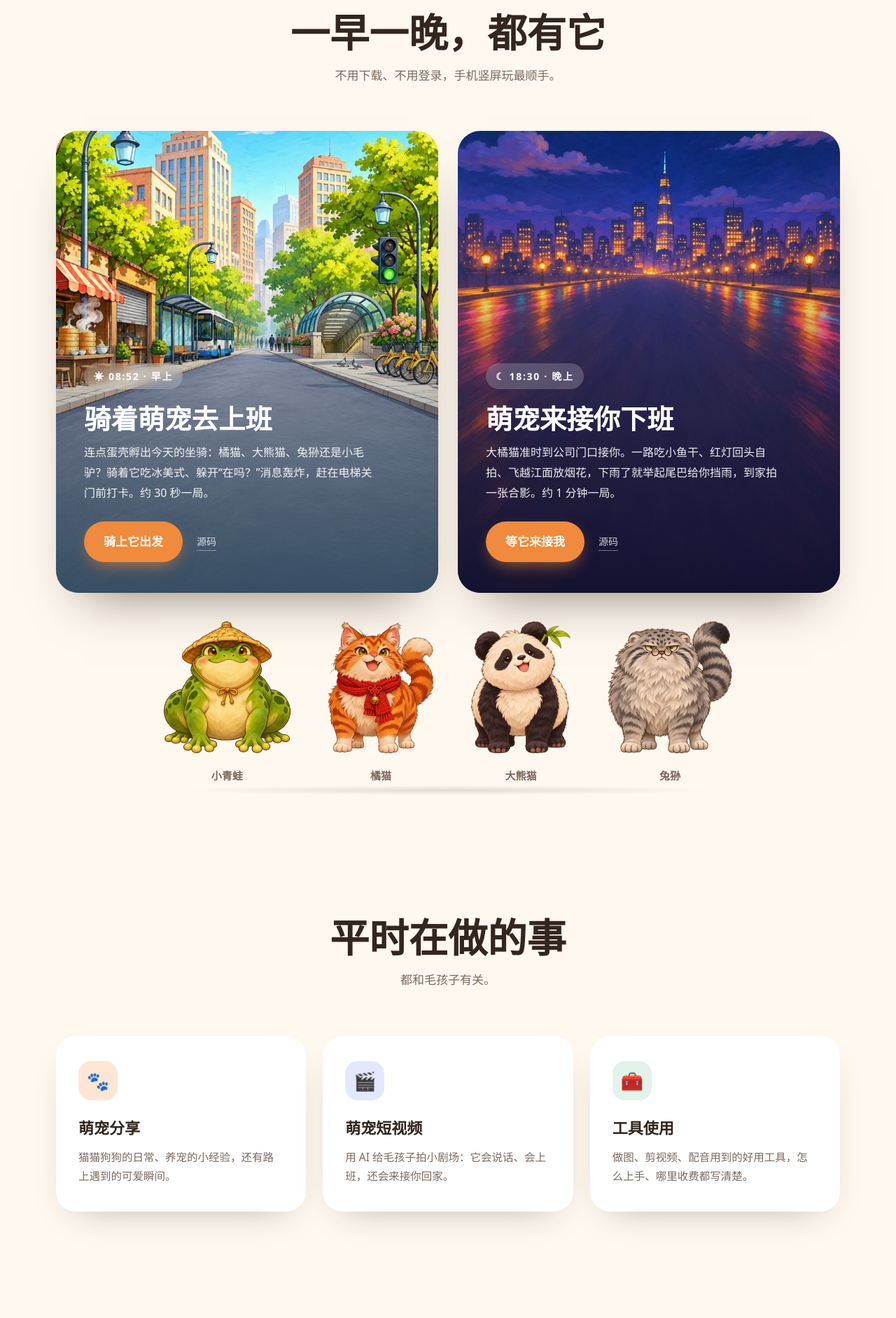
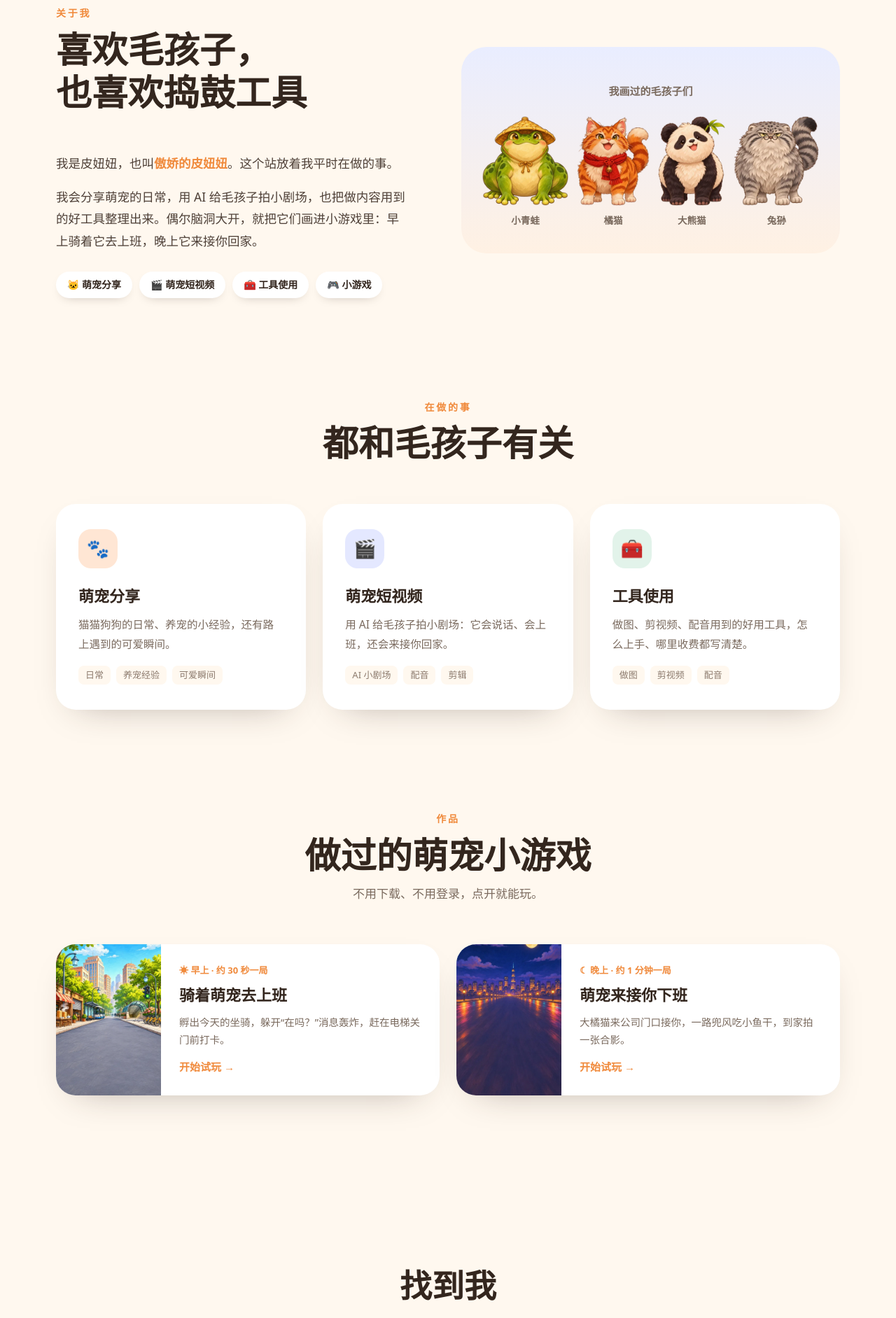
Before and after one commit to pi-niuniu/pi-niuniu.github.io, a plain HTML site: page index.html in a window 1280 px wide. Shown: the part 917-2800 px from the top of the page at 70% size. Drawn offline with Linux system fonts and the light colour scheme.

Commit message:
主页改版：全新视觉，只展示本账号作品

```diff
--- a/index.html
+++ b/index.html
@@ -3,18 +3,18 @@
 <head>
 <meta charset="UTF-8">
 <meta name="viewport" content="width=device-width, initial-scale=1, viewport-fit=cover">
-<title>皮妞妞 · 萌宠分享与萌宠小游戏</title>
-<meta name="description" content="皮妞妞：萌宠分享、萌宠短视频和好用的小工具。《骑着萌宠去上班》《萌宠来接你下班》在线试玩。">
+<title>皮妞妞 · 个人主页</title>
+<meta name="description" content="皮妞妞的个人主页：萌宠分享、萌宠短视频、好用的工具，还有两款点开就能玩的萌宠小游戏。">
 <meta name="theme-color" content="#2A3266">
 <style>
 :root{
   --dusk:#2A3266;
-  --peri:#7183D9;
+  --orange:#F08A3C;
   --peach:#F7B08A;
-  --orange:#F08A3C;
   --milk:#FFF8EF;
   --cocoa:#33261E;
   --muted:#7A6A5E;
+  --line:#EEDFCF;
   --round:"Yuanti SC","PingFang SC","Hiragino Maru Gothic ProN","Microsoft YaHei","Noto Sans SC",system-ui,sans-serif;
   --sans:"PingFang SC","Hiragino Sans GB","Microsoft YaHei","Noto Sans SC",system-ui,sans-serif;
 }
@@ -33,71 +33,74 @@ nav ul{display:flex;gap:30px;list-style:none;font-size:15px;font-weight:500}
 nav ul a{text-decoration:none;opacity:.85}
 nav ul a:hover{opacity:1}
 
-/* 首屏：黄昏天空 + 飞奔的大橘猫 */
-.hero{position:relative;min-height:100vh;overflow:hidden;color:#fff;
-  background:linear-gradient(180deg,#232A5C 0%,#3E4C9A 30%,#7C86CF 55%,#E7A6A0 78%,#F8C595 100%)}
-.stars{position:absolute;inset:0;background-image:
-  radial-gradient(1.5px 1.5px at 12% 14%,#fff,transparent),radial-gradient(1px 1px at 28% 8%,#fff,transparent),
-  radial-gradient(1.5px 1.5px at 46% 18%,#fff,transparent),radial-gradient(1px 1px at 63% 6%,#fff,transparent),
-  radial-gradient(1.5px 1.5px at 78% 16%,#fff,transparent),radial-gradient(1px 1px at 90% 9%,#fff,transparent),
-  radial-gradient(1px 1px at 36% 26%,#fff,transparent),radial-gradient(1px 1px at 84% 28%,#fff,transparent);opacity:.75}
+/* 首屏 */
+.hero{position:relative;min-height:100vh;overflow:hidden;color:#fff;background:linear-gradient(180deg,#232A5C 0%,#3E4C9A 30%,#7C86CF 55%,#E7A6A0 78%,#F8C595 100%)}
+.stars{position:absolute;inset:0;background-image:radial-gradient(1.5px 1.5px at 12% 14%,#fff,transparent),radial-gradient(1px 1px at 28% 8%,#fff,transparent),radial-gradient(1.5px 1.5px at 46% 18%,#fff,transparent),radial-gradient(1px 1px at 63% 6%,#fff,transparent),radial-gradient(1.5px 1.5px at 78% 16%,#fff,transparent),radial-gradient(1px 1px at 90% 9%,#fff,transparent),radial-gradient(1px 1px at 36% 26%,#fff,transparent),radial-gradient(1px 1px at 84% 28%,#fff,transparent);opacity:.75}
 .moon{position:absolute;left:47%;top:11%;width:84px;height:84px;border-radius:50%;background:radial-gradient(circle at 35% 35%,#FFF6DC,#F7DFA6 60%,#EBC57E);box-shadow:0 0 80px 20px rgba(255,230,170,.35)}
 .city{position:absolute;left:0;right:0;bottom:0;height:17vh;min-height:110px;background:linear-gradient(180deg,#4A3F78,#2E2752);clip-path:polygon(0 70%,4% 70%,4% 48%,7% 48%,7% 40%,10% 40%,10% 58%,15% 58%,15% 30%,17% 26%,19% 30%,19% 52%,24% 52%,24% 44%,29% 44%,29% 64%,34% 64%,34% 36%,37% 36%,37% 20%,38% 16%,39% 20%,39% 36%,42% 36%,42% 56%,48% 56%,48% 42%,53% 42%,53% 62%,58% 62%,58% 34%,62% 34%,62% 50%,67% 50%,67% 28%,69% 24%,71% 28%,71% 46%,76% 46%,76% 60%,81% 60%,81% 38%,86% 38%,86% 54%,91% 54%,91% 44%,96% 44%,96% 66%,100% 66%,100% 100%,0 100%)}
-.city::before{content:"";position:absolute;inset:-40% 0 0;background:rgba(74,63,120,.35);clip-path:polygon(0 80%,8% 80%,8% 60%,13% 60%,13% 72%,22% 72%,22% 50%,27% 50%,27% 70%,45% 70%,45% 55%,50% 55%,50% 74%,63% 74%,63% 58%,68% 58%,68% 76%,79% 76%,79% 56%,84% 56%,84% 72%,100% 72%,100% 100%,0 100%)}
-.city::after{content:"";position:absolute;inset:0;background-image:radial-gradient(2px 3px at 10% 70%,#FFD48A,transparent),radial-gradient(2px 3px at 19% 50%,#FFD48A,transparent),radial-gradient(2px 3px at 43% 40%,#FFD48A,transparent),radial-gradient(2px 3px at 49% 70%,#FFD48A,transparent),radial-gradient(2px 3px at 67% 45%,#FFD48A,transparent),radial-gradient(2px 3px at 74% 62%,#FFD48A,transparent),radial-gradient(2px 3px at 86% 66%,#FFD48A,transparent),radial-gradient(2px 3px at 30% 62%,#FFD48A,transparent)}
-.hero-in{position:relative;z-index:2;min-height:100vh;display:grid;grid-template-columns:1fr 1.15fr;align-items:center;gap:20px;padding-top:80px;padding-bottom:22vh}
-.hero h1{font-family:var(--round);font-weight:800;font-size:clamp(64px,9vw,132px);line-height:1;letter-spacing:.02em;text-shadow:0 8px 40px rgba(30,20,70,.35)}
-.hero .tag{font-family:var(--round);font-weight:700;font-size:clamp(22px,2.4vw,32px);line-height:1.5;margin:26px 0 18px}
+.hero-in{position:relative;z-index:2;min-height:100vh;display:grid;grid-template-columns:1fr 1.15fr;align-items:center;gap:20px;padding-top:80px;padding-bottom:20vh}
+.hi{font-family:var(--round);font-weight:700;font-size:20px;opacity:.9}
+.hero h1{font-family:var(--round);font-weight:800;font-size:clamp(64px,9vw,132px);line-height:1.05;letter-spacing:.02em;text-shadow:0 8px 40px rgba(30,20,70,.35);margin-top:6px}
+.hero .tag{font-family:var(--round);font-weight:700;font-size:clamp(21px,2.2vw,30px);line-height:1.55;margin:22px 0 16px}
 .hero .tag span{color:#FFD9A8}
 .hero p{max-width:26em;opacity:.9;font-size:16.5px}
-.cta{display:flex;gap:16px;margin-top:36px;flex-wrap:wrap}
+.cta{display:flex;gap:16px;margin-top:34px;flex-wrap:wrap}
 .btn{display:inline-flex;align-items:center;gap:8px;background:var(--orange);color:#fff;text-decoration:none;font-family:var(--round);font-weight:700;font-size:17px;padding:14px 28px;border-radius:999px;box-shadow:0 10px 24px -8px rgba(240,138,60,.7);transition:transform .2s,box-shadow .2s}
-.btn:hover{transform:translateY(-2px);box-shadow:0 16px 30px -10px rgba(240,138,60,.8)}
+.btn:hover{transform:translateY(-2px)}
 .btn.light{background:rgba(255,255,255,.16);box-shadow:inset 0 0 0 1.5px rgba(255,255,255,.55)}
-.flyer{position:relative}
 .flyer img{width:118%;max-width:none;margin-left:-6%;height:auto;filter:drop-shadow(0 30px 40px rgba(30,20,70,.35));animation:float 5s ease-in-out infinite}
 @keyframes float{0%,100%{transform:translateY(0) rotate(-1.5deg)}50%{transform:translateY(-18px) rotate(1deg)}}
 
-/* 昼夜对开 */
-section{padding:130px 0}
-.title{text-align:center;margin-bottom:64px}
-.title h2{font-family:var(--round);font-weight:800;font-size:clamp(36px,4.4vw,58px);line-height:1.2}
-.title p{color:var(--muted);margin-top:12px}
-.diptych{display:grid;grid-template-columns:1fr 1fr;gap:28px}
-.panel{position:relative;border-radius:32px;overflow:hidden;min-height:660px;display:flex;flex-direction:column;justify-content:flex-end;color:#fff;box-shadow:0 40px 70px -40px rgba(51,38,30,.6);isolation:isolate}
-.panel img{position:absolute;inset:0;width:100%;height:100%;object-fit:cover;z-index:-2;transition:transform 1.2s ease}
-.panel:hover img{transform:scale(1.04)}
-.panel::before{content:"";position:absolute;inset:0;z-index:-1}
-.panel.am::before{background:linear-gradient(180deg,rgba(255,255,255,0) 35%,rgba(43,70,92,.85) 100%)}
-.panel.pm::before{background:linear-gradient(180deg,rgba(0,0,0,0) 30%,rgba(18,16,46,.92) 100%)}
-.panel .in{padding:40px 40px 44px}
-.clock{display:inline-flex;align-items:center;gap:8px;font-family:var(--round);font-weight:700;font-size:14px;letter-spacing:.12em;background:rgba(255,255,255,.2);backdrop-filter:blur(8px);-webkit-backdrop-filter:blur(8px);padding:6px 14px;border-radius:999px}
-.panel h3{font-family:var(--round);font-weight:800;font-size:clamp(30px,3vw,42px);line-height:1.25;margin:18px 0 10px}
-.panel p{opacity:.92;font-size:16px;max-width:26em;margin-bottom:26px}
-.panel .acts{display:flex;align-items:center;gap:20px}
-.panel .src{font-size:14px;opacity:.8;text-decoration:none;border-bottom:1px solid rgba(255,255,255,.5)}
-.panel .src:hover{opacity:1}
+section{padding:120px 0}
+.title{margin-bottom:56px}
+.title.c{text-align:center}
+.title small{font-family:var(--round);font-weight:700;font-size:14px;letter-spacing:.2em;color:var(--orange)}
+.title h2{font-family:var(--round);font-weight:800;font-size:clamp(34px,4vw,52px);line-height:1.2;margin-top:6px}
+.title p{color:var(--muted);margin-top:10px}
 
-/* 宠物阵容 */
-.parade{display:flex;justify-content:center;align-items:flex-end;gap:clamp(10px,4vw,56px);padding:40px 0 0}
-.parade figure{text-align:center}
-.parade img{height:clamp(110px,15vw,190px);width:auto;transition:transform .35s cubic-bezier(.3,1.6,.5,1)}
-.parade figure:hover img{transform:translateY(-14px)}
-.parade figcaption{font-family:var(--round);font-weight:700;font-size:15px;margin-top:8px;color:var(--muted)}
-.ground{height:14px;max-width:760px;margin:0 auto;border-radius:50%;background:radial-gradient(ellipse,rgba(51,38,30,.14),transparent 70%)}
+/* 关于我 */
+.about{display:grid;grid-template-columns:1fr 1fr;gap:72px;align-items:center}
+.about .text p{font-size:17.5px;color:#4E4038}
+.about .text p + p{margin-top:16px}
+.about .text b{color:var(--orange);font-weight:700}
+.likes{display:flex;flex-wrap:wrap;gap:10px;margin-top:28px}
+.likes span{font-family:var(--round);font-weight:700;font-size:14px;background:#fff;border-radius:999px;padding:6px 16px;box-shadow:0 6px 16px -10px rgba(51,38,30,.4)}
+.stage{background:linear-gradient(180deg,#E9EDFF 0%,#FFF1E3 100%);border-radius:36px;padding:50px 30px 34px;text-align:center}
+.stage .cap{font-family:var(--round);font-weight:700;font-size:15px;color:var(--muted);margin-bottom:22px}
+.parade{display:flex;justify-content:center;align-items:flex-end;gap:12px}
+.parade figure img{height:clamp(90px,10vw,150px);width:auto;transition:transform .35s cubic-bezier(.3,1.6,.5,1)}
+.parade figure:hover img{transform:translateY(-12px)}
+.parade figcaption{font-family:var(--round);font-weight:700;font-size:13.5px;color:var(--muted)}
 
-/* 日常 */
+/* 在做的事 */
 .daily{display:grid;grid-template-columns:repeat(3,1fr);gap:24px}
 .card{background:#fff;border-radius:28px;padding:36px 32px;box-shadow:0 20px 50px -30px rgba(51,38,30,.4)}
 .card .ico{width:56px;height:56px;border-radius:18px;display:grid;place-items:center;font-size:26px;margin-bottom:20px}
 .card:nth-child(1) .ico{background:#FFE6D4}.card:nth-child(2) .ico{background:#E4E8FF}.card:nth-child(3) .ico{background:#E2F3EA}
 .card h3{font-family:var(--round);font-weight:800;font-size:22px;margin-bottom:8px}
 .card p{color:var(--muted);font-size:15.5px}
+.card ul{list-style:none;margin-top:16px;display:flex;flex-wrap:wrap;gap:8px}
+.card li{font-size:13px;color:#8C7B6E;background:var(--milk);border-radius:8px;padding:2px 10px}
 
-footer{padding:40px 0 56px;color:var(--muted);font-size:14px}
-footer .wrap{display:flex;justify-content:space-between;flex-wrap:wrap;gap:12px;border-top:1px solid #EEDFCF;padding-top:30px}
-footer a{text-decoration:none}
-footer a:hover{color:var(--orange)}
+/* 作品：紧凑卡片 */
+.games{display:grid;grid-template-columns:1fr 1fr;gap:24px}
+.game{display:grid;grid-template-columns:150px 1fr;background:#fff;border-radius:28px;overflow:hidden;text-decoration:none;box-shadow:0 20px 50px -30px rgba(51,38,30,.4);transition:transform .25s,box-shadow .25s}
+.game:hover{transform:translateY(-4px);box-shadow:0 26px 54px -28px rgba(51,38,30,.5)}
+.game .thumb{position:relative;min-height:210px}
+.game .thumb img{position:absolute;inset:0;width:100%;height:100%;object-fit:cover}
+.game .body{padding:26px}
+.game .when{font-family:var(--round);font-weight:700;font-size:13px;color:var(--orange)}
+.game h3{font-family:var(--round);font-weight:800;font-size:22px;margin:4px 0 6px}
+.game p{font-size:14.5px;color:var(--muted);line-height:1.75}
+.game .go{display:inline-block;margin-top:12px;font-family:var(--round);font-weight:700;font-size:15px;color:var(--orange)}
+
+/* 找到我 */
+.contact{text-align:center;padding:110px 0 100px}
+.contact h2{font-family:var(--round);font-weight:800;font-size:clamp(32px,3.6vw,46px)}
+.contact p{color:var(--muted);margin:12px 0 30px}
+
+footer{padding:0 0 50px;color:var(--muted);font-size:14px}
+footer .wrap{display:flex;justify-content:space-between;flex-wrap:wrap;gap:12px;border-top:1px solid var(--line);padding-top:28px}
 
 .reveal{opacity:0;transform:translateY(28px);transition:opacity .9s ease,transform .9s ease}
 .reveal.in{opacity:1;transform:none}
@@ -108,13 +111,17 @@ footer a:hover{color:var(--orange)}
   .hero p{margin:0 auto}.cta{justify-content:center}
   .flyer img{width:100%;margin-left:0}
   .moon{width:56px;height:56px;left:auto;right:8%;top:12%}
-  .diptych{grid-template-columns:1fr}
-  .panel{min-height:560px}
-  .daily{grid-template-columns:1fr}
-  section{padding:90px 0}
+  .about{grid-template-columns:1fr;gap:44px}
+  .daily,.games{grid-template-columns:1fr}
+  section{padding:84px 0}
   nav ul{gap:18px;font-size:14px}
 }
-@media (max-width:520px){ .panel .in{padding:28px 24px 32px} nav ul li:first-child{display:none} .parade{gap:6px} .parade img{height:auto;width:20vw} .parade figcaption{font-size:13px} }
+@media (max-width:520px){
+  nav ul li:nth-child(2){display:none}
+  .parade{gap:4px}.parade figure img{height:auto;width:19vw}
+  .game{grid-template-columns:110px 1fr}
+  .game .body{padding:20px 18px}
+}
 @media (prefers-reduced-motion:reduce){
   *{transition:none!important;animation:none!important;scroll-behavior:auto!important}
   .reveal{opacity:1;transform:none}
@@ -130,9 +137,10 @@ footer a:hover{color:var(--orange)}
   <div class="wrap">
     <a class="logo" href="#top"><svg><use href="#paw"/></svg>皮妞妞</a>
     <ul>
-      <li><a href="#games">小游戏</a></li>
-      <li><a href="#daily">日常</a></li>
-      <li><a href="https://github.com/pi-niuniu">GitHub</a></li>
+      <li><a href="#about">关于我</a></li>
+      <li><a href="#daily">在做的事</a></li>
+      <li><a href="#works">作品</a></li>
+      <li><a href="#contact">找到我</a></li>
     </ul>
   </div>
 </nav>
@@ -143,66 +151,77 @@ footer a:hover{color:var(--orange)}
   <div class="city" aria-hidden="true"></div>
   <div class="wrap hero-in">
     <div>
+      <div class="hi">你好呀，我是</div>
       <h1>皮妞妞</h1>
-      <div class="tag">早上它载你<span>去上班</span>，<br>晚上它来<span>接你回家</span>。</div>
-      <p>分享萌宠日常，做萌宠短视频，也收集好用的小工具。还做了两款萌宠通勤小游戏，点开就能玩。</p>
-      <div class="cta"><a class="btn" href="#games">去玩小游戏</a><a class="btn light" href="#daily">看看日常</a></div>
+      <div class="tag">分享<span>毛孩子</span>的日常，<br>也用 AI 给它们拍<span>小剧场</span>。</div>
+      <p>这里是我的小角落：萌宠分享、萌宠短视频、好用的工具，还有我自己做的萌宠小游戏。</p>
+      <div class="cta"><a class="btn" href="#about">认识我</a><a class="btn light" href="#works">看看作品</a></div>
     </div>
     <div class="flyer"><img src="img/leap.webp" alt="女孩骑在系着红围巾的大橘猫背上，橘猫腾空飞奔" width="1100" height="722"></div>
   </div>
 </header>
 
 <main>
-  <section id="games" aria-labelledby="games-h">
-    <div class="wrap">
-      <div class="title reveal"><h2 id="games-h">一早一晚，都有它</h2><p>不用下载、不用登录，手机竖屏玩最顺手。</p></div>
-      <div class="diptych">
-        <article class="panel am reveal">
-          <img src="img/morning.webp" alt="清晨的街道：早点铺、红绿灯和共享单车" loading="lazy" width="720" height="1280">
-          <div class="in">
-            <span class="clock">☀ 08:52 · 早上</span>
-            <h3>骑着萌宠去上班</h3>
-            <p>连点蛋壳孵出今天的坐骑：橘猫、大熊猫、兔狲还是小毛驴？骑着它吃冰美式、躲开“在吗？”消息轰炸，赶在电梯关门前打卡。约 30 秒一局。</p>
-            <div class="acts"><a class="btn" href="https://pi-niuniu.github.io/ride-pet-to-work/">骑上它出发</a><a class="src" href="https://github.com/pi-niuniu/ride-pet-to-work">源码</a></div>
-          </div>
-        </article>
-        <article class="panel pm reveal">
-          <img src="img/night.webp" alt="夜晚的江边大道，路灯一盏盏亮起" loading="lazy" width="720" height="1279">
-          <div class="in">
-            <span class="clock">☾ 18:30 · 晚上</span>
-            <h3>萌宠来接你下班</h3>
-            <p>大橘猫准时到公司门口接你。一路吃小鱼干、红灯回头自拍、飞越江面放烟花，下雨了就举起尾巴给你挡雨，到家拍一张合影。约 1 分钟一局。</p>
-            <div class="acts"><a class="btn" href="https://pi-niuniu.github.io/pet-pickup-after-work/">等它来接我</a><a class="src" href="https://github.com/pi-niuniu/pet-pickup-after-work">源码</a></div>
-          </div>
-        </article>
+  <section id="about" aria-labelledby="about-h">
+    <div class="wrap about">
+      <div class="text reveal">
+        <div class="title"><small>关于我</small><h2 id="about-h">喜欢毛孩子，<br>也喜欢捣鼓工具</h2></div>
+        <p>我是皮妞妞，也叫<b>傲娇的皮妞妞</b>。这个站放着我平时在做的事。</p>
+        <p>我会分享萌宠的日常，用 AI 给毛孩子拍小剧场，也把做内容用到的好工具整理出来。偶尔脑洞大开，就把它们画进小游戏里：早上骑着它去上班，晚上它来接你回家。</p>
+        <div class="likes"><span>🐱 萌宠分享</span><span>🎬 萌宠短视频</span><span>🧰 工具使用</span><span>🎮 小游戏</span></div>
       </div>
-
-      <div class="parade reveal" aria-label="可以孵出的坐骑">
-        <figure><img src="img/frog_front.webp" alt="戴斗笠的小青蛙" width="308" height="320"><figcaption>小青蛙</figcaption></figure>
-        <figure><img src="img/cat_front.webp" alt="系红围巾的橘猫" width="260" height="320"><figcaption>橘猫</figcaption></figure>
-        <figure><img src="img/gpanda_front.webp" alt="大熊猫" width="241" height="320"><figcaption>大熊猫</figcaption></figure>
-        <figure><img src="img/manul_front.webp" alt="兔狲" width="304" height="320"><figcaption>兔狲</figcaption></figure>
+      <div class="stage reveal" aria-label="小游戏里的毛孩子们">
+        <div class="cap">我画过的毛孩子们</div>
+        <div class="parade">
+          <figure><img src="img/frog_front.webp" alt="戴斗笠的小青蛙" width="308" height="320"><figcaption>小青蛙</figcaption></figure>
+          <figure><img src="img/cat_front.webp" alt="系红围巾的橘猫" width="260" height="320"><figcaption>橘猫</figcaption></figure>
+          <figure><img src="img/gpanda_front.webp" alt="大熊猫" width="241" height="320"><figcaption>大熊猫</figcaption></figure>
+          <figure><img src="img/manul_front.webp" alt="兔狲" width="304" height="320"><figcaption>兔狲</figcaption></figure>
+        </div>
       </div>
-      <div class="ground" aria-hidden="true"></div>
     </div>
   </section>
 
-  <section id="daily" aria-labelledby="daily-h" style="padding-top:40px">
+  <section id="daily" aria-labelledby="daily-h" style="padding-top:20px">
     <div class="wrap">
-      <div class="title reveal"><h2 id="daily-h">平时在做的事</h2><p>都和毛孩子有关。</p></div>
+      <div class="title c reveal"><small>在做的事</small><h2 id="daily-h">都和毛孩子有关</h2></div>
       <div class="daily">
-        <div class="card reveal"><div class="ico" aria-hidden="true">🐾</div><h3>萌宠分享</h3><p>猫猫狗狗的日常、养宠的小经验，还有路上遇到的可爱瞬间。</p></div>
-        <div class="card reveal"><div class="ico" aria-hidden="true">🎬</div><h3>萌宠短视频</h3><p>用 AI 给毛孩子拍小剧场：它会说话、会上班，还会来接你回家。</p></div>
-        <div class="card reveal"><div class="ico" aria-hidden="true">🧰</div><h3>工具使用</h3><p>做图、剪视频、配音用到的好用工具，怎么上手、哪里收费都写清楚。</p></div>
+        <div class="card reveal"><div class="ico" aria-hidden="true">🐾</div><h3>萌宠分享</h3><p>猫猫狗狗的日常、养宠的小经验，还有路上遇到的可爱瞬间。</p><ul><li>日常</li><li>养宠经验</li><li>可爱瞬间</li></ul></div>
+        <div class="card reveal"><div class="ico" aria-hidden="true">🎬</div><h3>萌宠短视频</h3><p>用 AI 给毛孩子拍小剧场：它会说话、会上班，还会来接你回家。</p><ul><li>AI 小剧场</li><li>配音</li><li>剪辑</li></ul></div>
+        <div class="card reveal"><div class="ico" aria-hidden="true">🧰</div><h3>工具使用</h3><p>做图、剪视频、配音用到的好用工具，怎么上手、哪里收费都写清楚。</p><ul><li>做图</li><li>剪视频</li><li>配音</li></ul></div>
       </div>
     </div>
   </section>
+
+  <section id="works" aria-labelledby="works-h" style="padding-top:20px">
+    <div class="wrap">
+      <div class="title c reveal"><small>作品</small><h2 id="works-h">做过的萌宠小游戏</h2><p>不用下载、不用登录，点开就能玩。</p></div>
+      <div class="games">
+        <a class="game reveal" href="https://pi-niuniu.github.io/ride-pet-to-work/">
+          <div class="thumb"><img src="img/morning.webp" alt="清晨的街道" loading="lazy" width="720" height="1280"></div>
+          <div class="body"><div class="when">☀ 早上 · 约 30 秒一局</div><h3>骑着萌宠去上班</h3><p>孵出今天的坐骑，躲开“在吗？”消息轰炸，赶在电梯关门前打卡。</p><span class="go">开始试玩 →</span></div>
+        </a>
+        <a class="game reveal" href="https://pi-niuniu.github.io/pet-pickup-after-work/">
+          <div class="thumb"><img src="img/night.webp" alt="夜晚的江边大道" loading="lazy" width="720" height="1279"></div>
+          <div class="body"><div class="when">☾ 晚上 · 约 1 分钟一局</div><h3>萌宠来接你下班</h3><p>大橘猫来公司门口接你，一路兜风吃小鱼干，到家拍一张合影。</p><span class="go">开始试玩 →</span></div>
+        </a>
+      </div>
+    </div>
+  </section>
+
+  <div class="contact" id="contact">
+    <div class="wrap">
+      <h2>找到我</h2>
+      <p>有好玩的毛孩子故事、好用的工具，欢迎来分享。</p>
+      <a class="btn" href="https://github.com/pi-niuniu">GitHub · pi-niuniu</a>
+    </div>
+  </div>
 </main>
 
 <footer>
   <div class="wrap">
     <span>© 2026 皮妞妞</span>
-    <a href="https://github.com/pi-niuniu">github.com/pi-niuniu</a>
+    <span>今天也被毛孩子治愈了。</span>
   </div>
 </footer>
 
```
